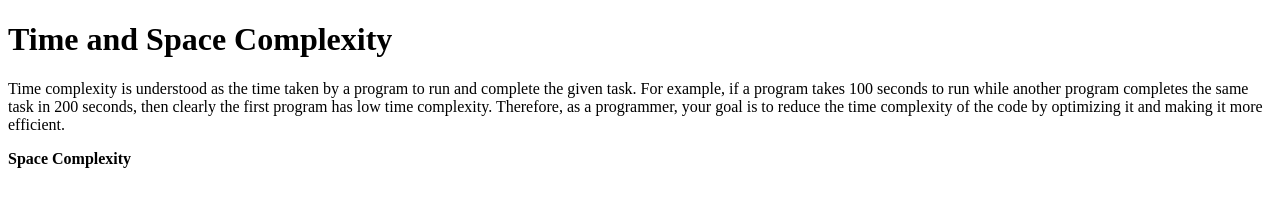
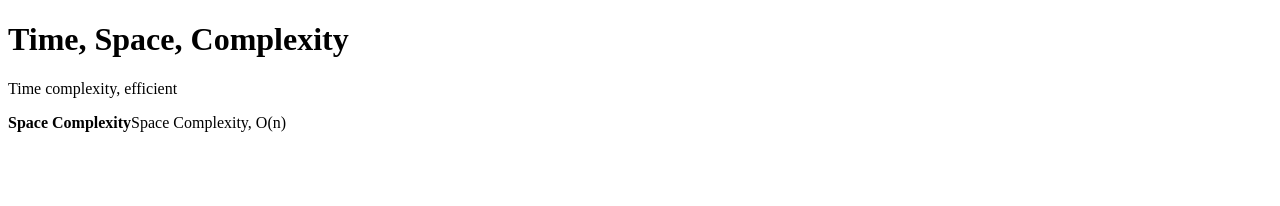
Before and after one commit to acciojob/time-and-space-complexity-SagarKumarMathuri, a website: page main.html in a window 1280 px wide. Drawn offline with Linux system fonts and the light colour scheme.

Commit message:
created a submission

```diff
--- a/main.html
+++ b/main.html
@@ -8,11 +8,9 @@
 
 <body>
 	<!-- the entire body must be written by student -->
-	<h1>Time and Space Complexity</h1>
-	<p>Time complexity is understood as the time taken by a program to run and complete the given task. For example, if a program takes 100 seconds to run while another program completes the same task in 200 seconds, then clearly the first program has low time complexity. Therefore, as a programmer, your goal is to reduce the time complexity of the code by optimizing it and making it more efficient.</p>
-	<p><b>Space Complexity</b>
-
-</p>
+	<h1>Time, Space, Complexity</h1>
+	<p>Time complexity, efficient</p>
+	<p><b>Space Complexity</b>Space Complexity, O(n)</p>
     <script type="text/javascript" src="./script.js">
 </script>
 
```
